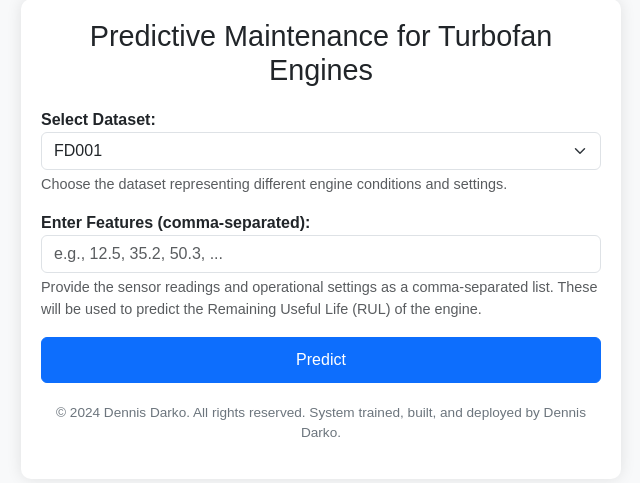
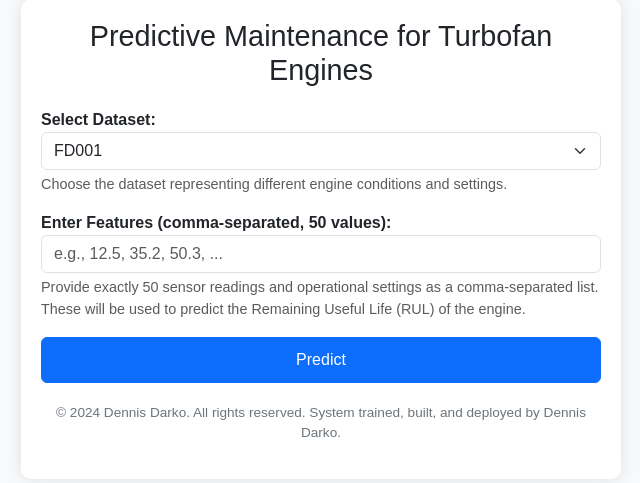
Before and after one commit to dendarko/turbofan-predictive-maintenance, a Flask app: page / in a window 1280 px wide. Shown: the part 161-644 px from the top of the page, without its empty margins (319-959 px from the left). Run offline with Flask 2, Linux system fonts and the light colour scheme; parts of the project's set-up code (start-up, migrations or seed data) failed here and were passed over.

Commit message:
Update index.html

```diff
--- a/templates/index.html
+++ b/templates/index.html
@@ -63,9 +63,9 @@
                 <div class="form-text">Choose the dataset representing different engine conditions and settings.</div>
             </div>
             <div class="mb-3">
-                <label for="features">Enter Features (comma-separated):</label>
+                <label for="features">Enter Features (comma-separated, 50 values):</label>
                 <input type="text" class="form-control" id="features" name="feature" placeholder="e.g., 12.5, 35.2, 50.3, ..." required>
-                <div class="form-text">Provide the sensor readings and operational settings as a comma-separated list. These will be used to predict the Remaining Useful Life (RUL) of the engine.</div>
+                <div class="form-text">Provide exactly 50 sensor readings and operational settings as a comma-separated list. These will be used to predict the Remaining Useful Life (RUL) of the engine.</div>
             </div>
             <button type="submit" class="btn btn-primary">Predict</button>
         </form>
```
